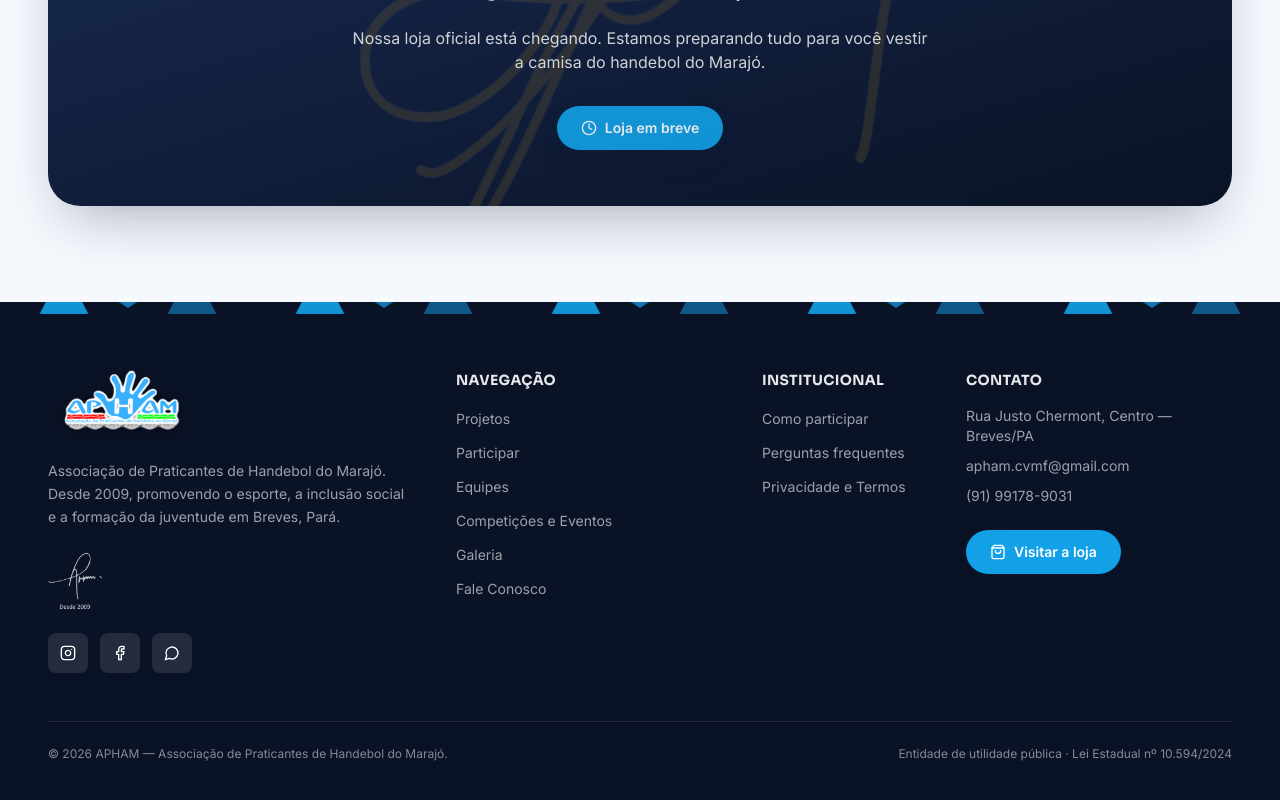
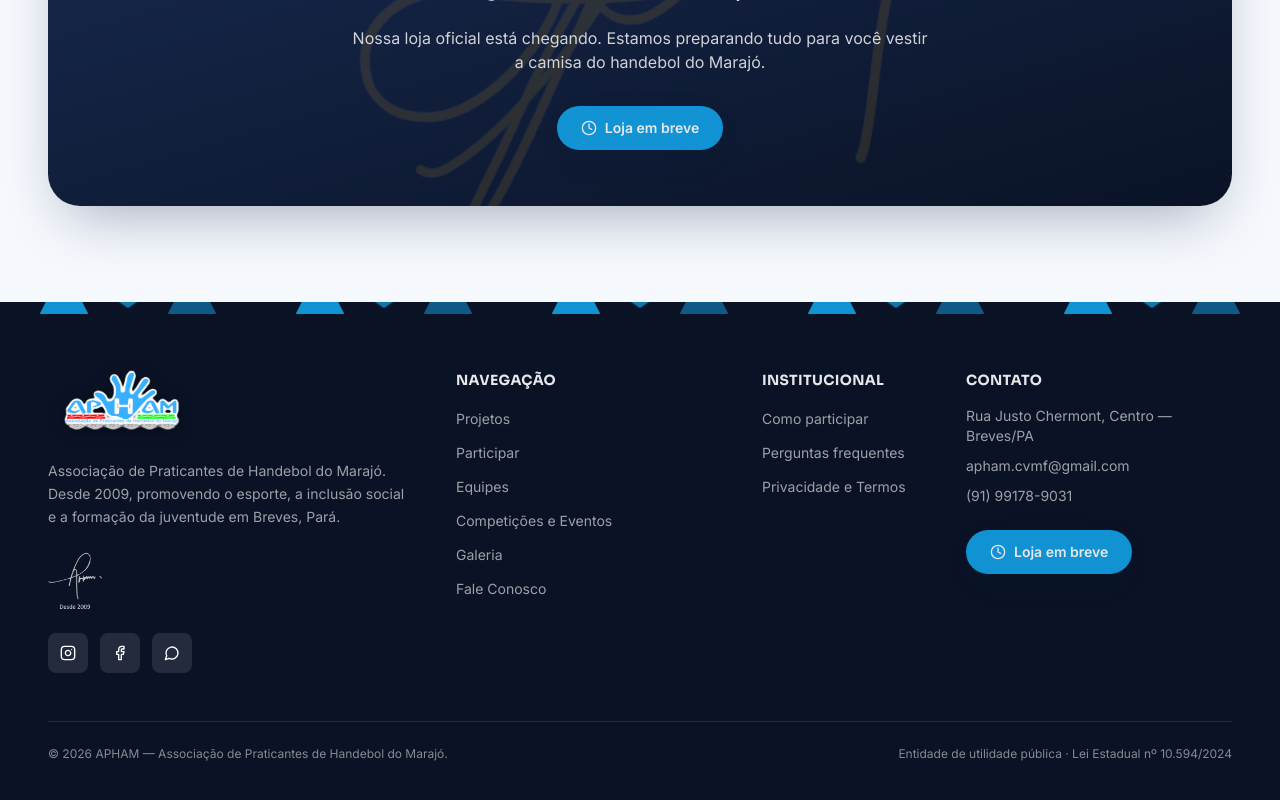
Before and after one commit to netofrazao-dev/APHAM, a React (Vite) app: page / in a window 1280 px wide. Shown: the part 5068-5868 px from the top of the page. Built offline with nearby package versions, Linux system fonts and the light colour scheme; no server answers; the database is empty.

Commit message:
Rodape: respeita a loja pausada (mostra 'Loja em breve' no lugar de 'Visitar a loja')
Co-Authored-By: Claude Opus 4.8 <noreply@anthropic.com>

```diff
--- a/src/components/Footer.jsx
+++ b/src/components/Footer.jsx
@@ -1,5 +1,5 @@
 import { Link } from 'react-router-dom'
-import { ShoppingBag } from 'lucide-react'
+import { ShoppingBag, Clock } from 'lucide-react'
 import { site, nav, contato } from '../data/content'
 import Logo from './Logo'
 import Icon from './Icon'
@@ -92,10 +92,17 @@ export default function Footer() {
               <li>{site.email}</li>
               <li>{site.telefone}</li>
             </ul>
-            <Link to="/loja" className="btn-accent mt-6">
-              <ShoppingBag className="h-4 w-4" />
-              Visitar a loja
-            </Link>
+            {site.lojaPausada ? (
+              <span className="btn-accent pointer-events-none mt-6 opacity-90">
+                <Clock className="h-4 w-4" />
+                Loja em breve
+              </span>
+            ) : (
+              <Link to="/loja" className="btn-accent mt-6">
+                <ShoppingBag className="h-4 w-4" />
+                Visitar a loja
+              </Link>
+            )}
           </div>
         </div>
 
```
